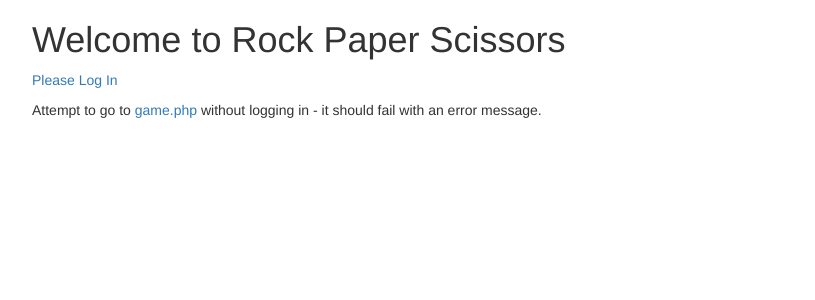
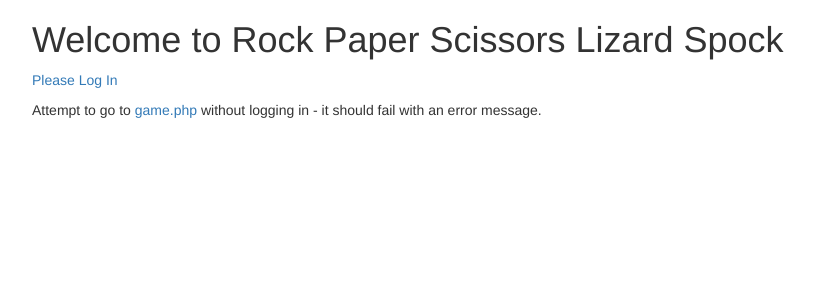
Before and after one commit to Zhong-Shan-Hui/PHP-Rock-Paper-Scissors-Lizard-Spock, a PHP site: page / in a window 1280 px wide. Shown: the top 300 px of the page, without its empty margins (38-853 px from the left). Run offline with PHP 8.4, Linux system fonts and the light colour scheme.

Commit message:
Update index.php

```diff
--- a/index.php
+++ b/index.php
@@ -8,7 +8,7 @@ session_start();
 </head>
 <body>
 <div class="container">
-<h1>Welcome to Rock Paper Scissors</h1>
+<h1>Welcome to Rock Paper Scissors Lizard Spock</h1>
 <p>
 <a href="login.php">Please Log In</a>
 </p>
```
